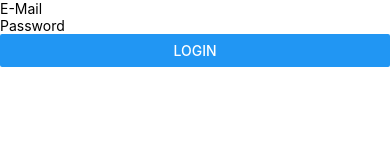
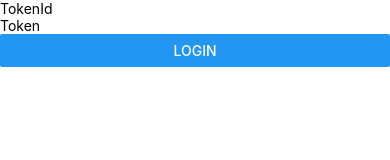
Before and after one commit to sipgate-io/fax-sample-app-minimal, a React Native app: screen / in a window 390 px wide. Shown: the top 160 px of the page. Built offline with nearby package versions, Linux system fonts and the light colour scheme.

Commit message:
:passport_control: refactor to use personal-access-tokens
Co-authored-by: Alexa Gnoss <gnoss@sipgate.de>

```diff
--- a/App.js
+++ b/App.js
@@ -15,8 +15,8 @@ import DocumentPicker from 'react-native-document-picker';
 import {Buffer} from 'buffer';
 
 const App = () => {
-  const [username, setUsername] = useState('');
-  const [password, setPassword] = useState('');
+  const [tokenId, setTokenId] = useState('');
+  const [token, setToken] = useState('');
   const [client, setClient] = useState(null);
 
   const [faxlines, setFaxlines] = useState([]);
@@ -26,8 +26,8 @@ const App = () => {
 
   const login = async () => {
     const client = sipgateIO({
-      username,
-      password,
+      tokenId,
+      token,
     });
 
     await client.getAuthenticatedWebuserId();
@@ -81,17 +81,15 @@ const App = () => {
     return (
       <View>
         <TextInput
-          placeholder="E-Mail"
-          value={username}
-          onChangeText={setUsername}
-          autoCompleteType="username"
+          placeholder="TokenId"
+          value={tokenId}
+          onChangeText={setTokenId}
         />
         <TextInput
-          placeholder="Password"
-          value={password}
-          onChangeText={setPassword}
+          placeholder="Token"
+          value={token}
+          onChangeText={setToken}
           secureTextEntry
-          autoCompleteType="password"
         />
         <Button
           title="Login"
```
